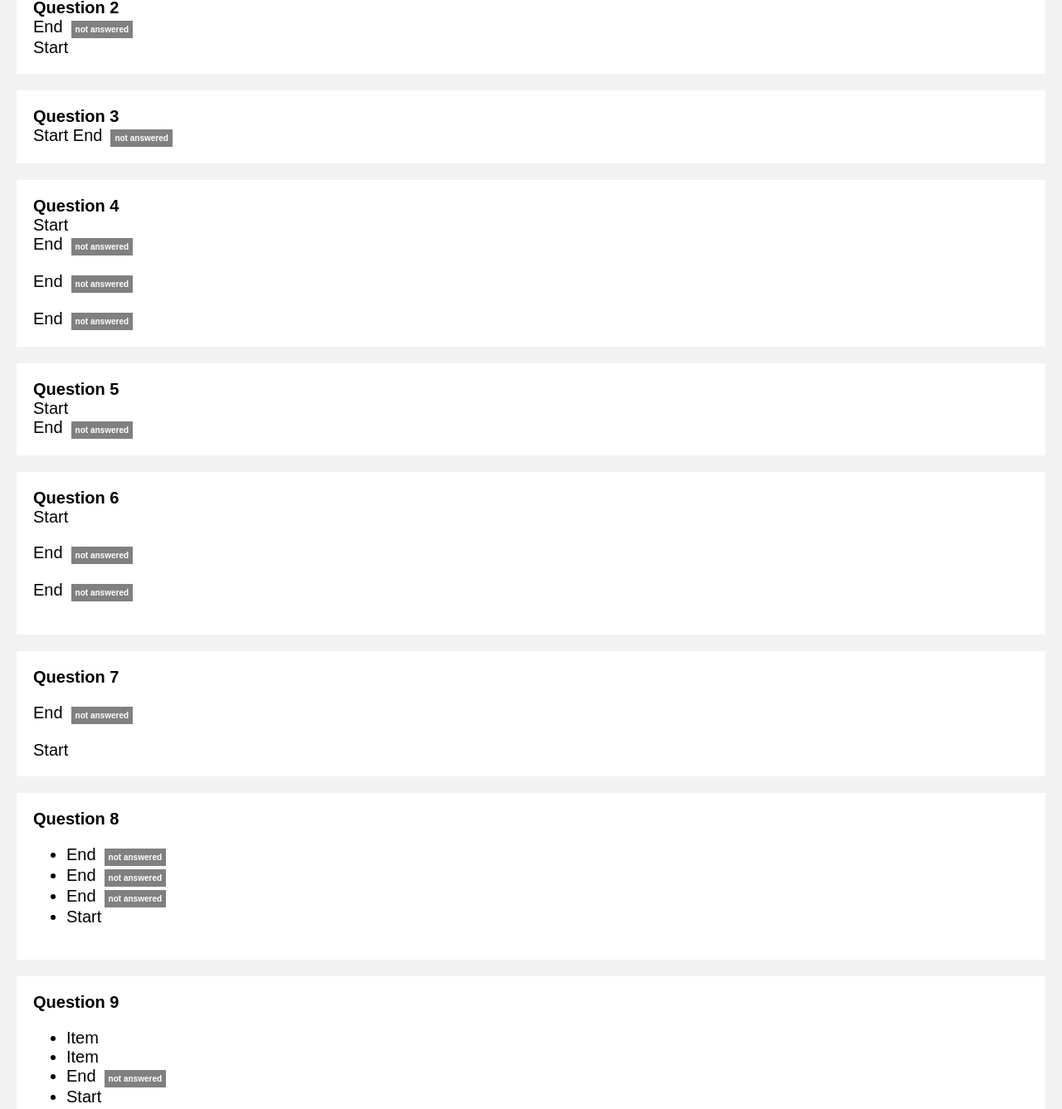
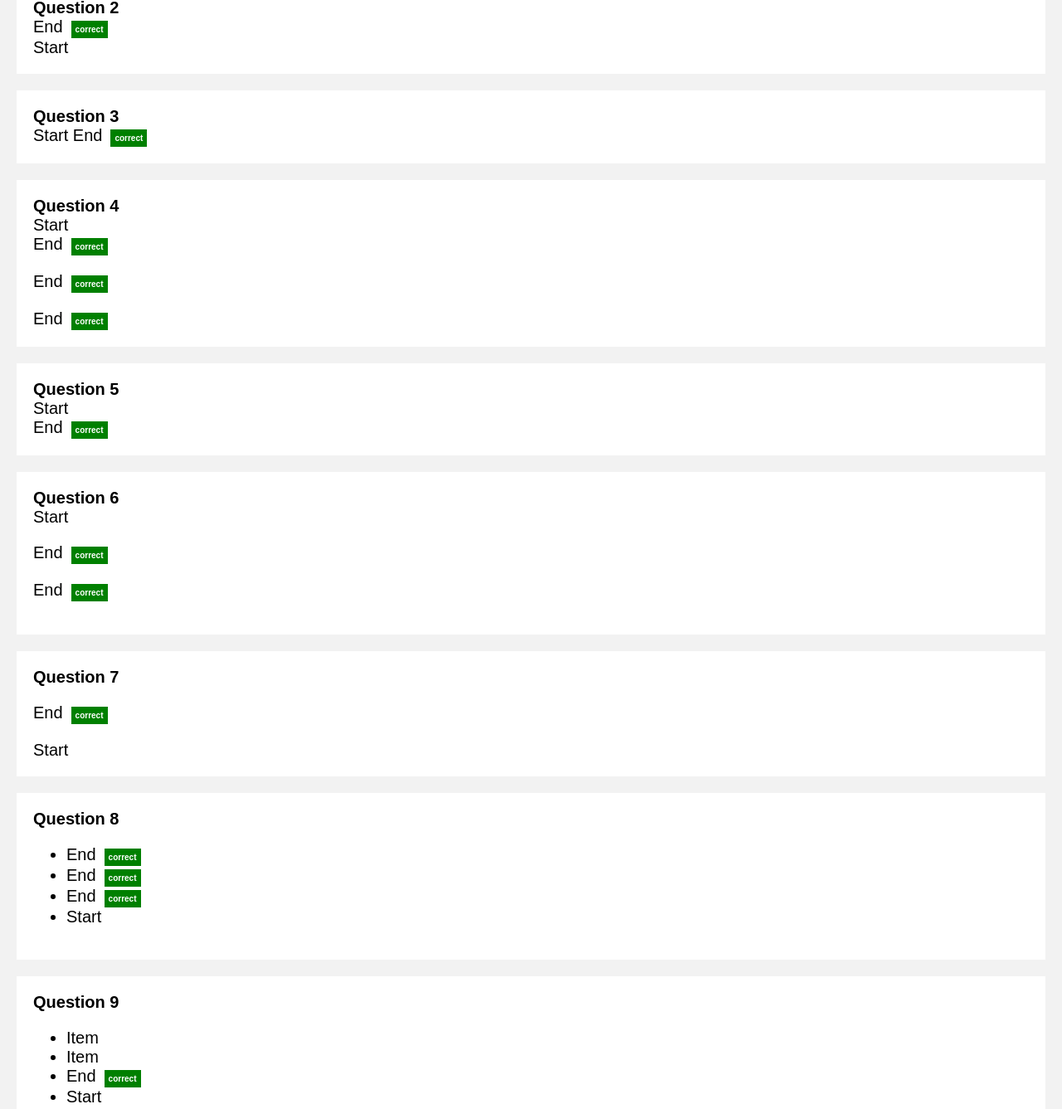
Before and after one commit to Noroff-Fagskole/jsf-jquery-dom-traversal-annelineguttormsen, a plain HTML site: page index.html in a window 1280 px wide. Shown: the part 173-1510 px from the top of the page at 83% size. Drawn offline with nearby package versions, Linux system fonts and the light colour scheme.

Commit message:
Finished

```diff
--- a/index.html
+++ b/index.html
@@ -4,7 +4,8 @@
     <meta charset="UTF-8">
     <meta name="viewport" content="width=device-width, initial-scale=1.0">
     <meta http-equiv="X-UA-Compatible" content="ie=edge">
-
+    <script src="https://ajax.googleapis.com/ajax/libs/jquery/3.4.1/jquery.min.js" defer></script>
+    <script type="text/javascript" src="js/master.js" defer></script>
     <title>JQuery DOM Traversal - Noroff</title>
 
 
--- a/js/master.js
+++ b/js/master.js
@@ -0,0 +1,23 @@
+$("#question1").next().addClass("answer");
+
+$(".question2").prev().addClass("answer");
+
+$(".question3").children().addClass("answer");
+
+$(".question4").children().addClass("answer");
+
+$(".question5").find("span").addClass("answer");
+
+$(".question6").find("p").addClass("answer");
+
+$(".question7").prev().children().addClass("answer");
+
+$(".question8").prevAll().addClass("answer");
+
+$(".question9").prev().addClass("answer");
+
+$(".question10").next().next().next().addClass("answer");
+
+$(".question11").parent().parent().parent().addClass("answer");
+
+$(".question12").parent().next().addClass("answer");
```
